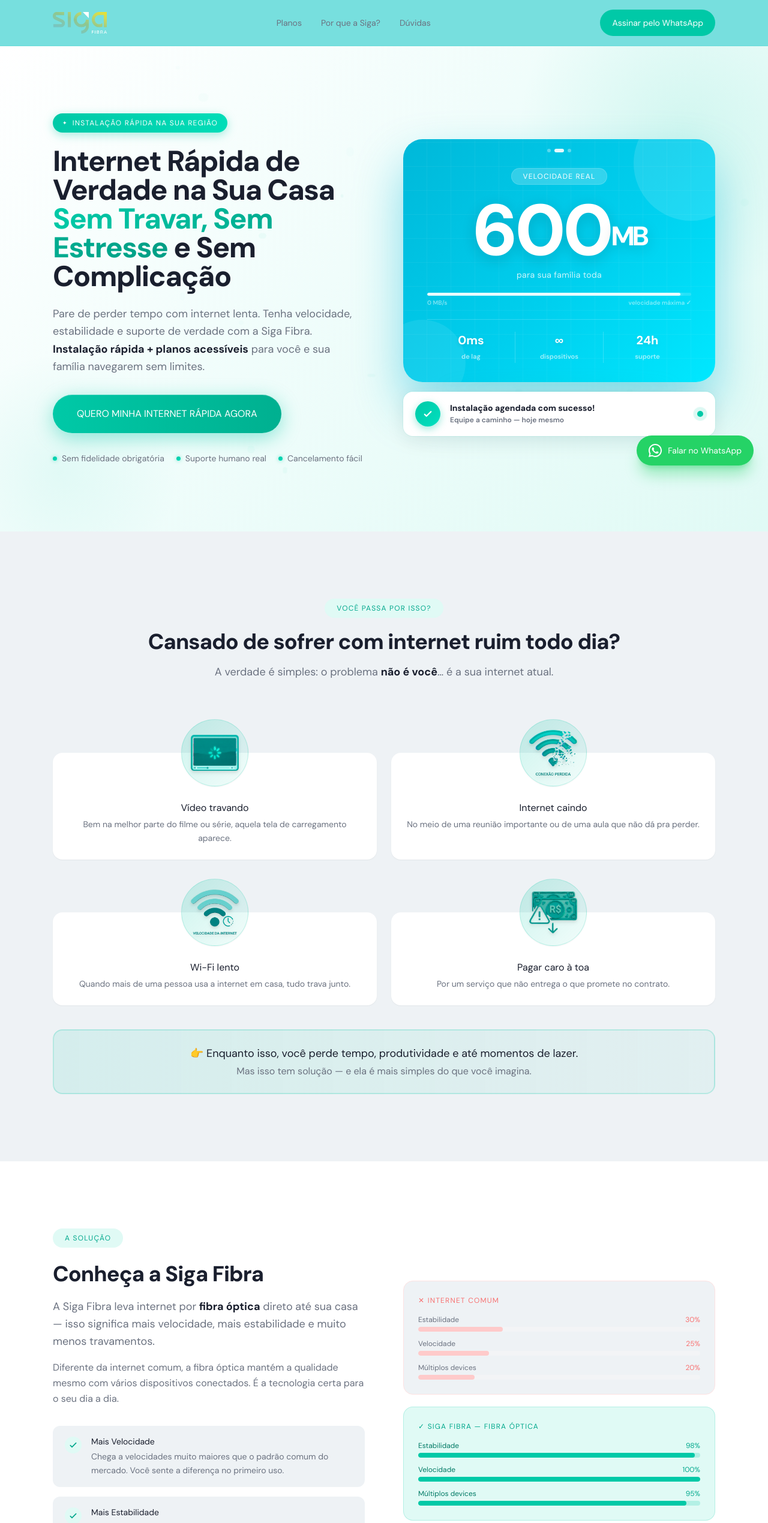
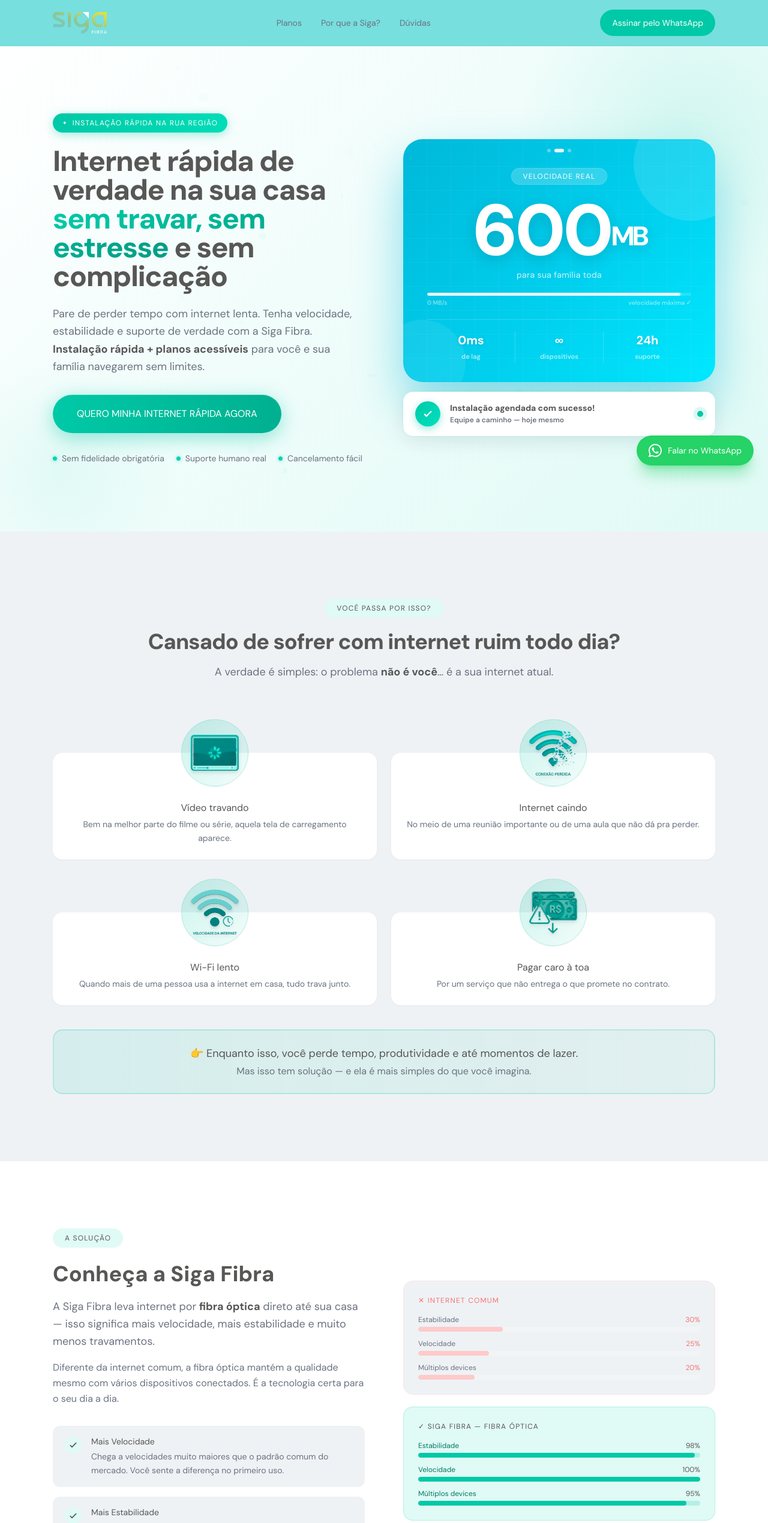
Before and after one commit to agenciaacev/siga-fibra-lp-1, a React (Vite) app: page / in a window 1280 px wide. Shown: the top 2539 px of the page at 60% size. Built offline with nearby package versions, Linux system fonts and the light colour scheme.

Commit message:
alteração de cores

```diff
--- a/src/components/Benefits.tsx
+++ b/src/components/Benefits.tsx
@@ -48,7 +48,7 @@
           <span className="inline-block bg-teal-light text-teal-dark text-xs font-800 tracking-widest uppercase px-5 py-2 rounded-full mb-5">
             Por que a Siga Fibra?
           </span>
-          <h2 className="text-3xl md:text-4xl font-black text-dark tracking-tight mb-4">
+          <h2 className="text-3xl md:text-4xl font-black text-[#575756] tracking-tight mb-4">
             Benefícios que fazem diferença de verdade
           </h2>
           <p className="text-muted font-600 text-lg max-w-xl mx-auto leading-relaxed">
--- a/src/components/FAQ.tsx
+++ b/src/components/FAQ.tsx
@@ -61,7 +61,7 @@
           <span className="inline-block bg-teal-light text-teal-dark text-xs font-800 tracking-widest uppercase px-5 py-2 rounded-full mb-5">
             Sem desculpas
           </span>
-          <h2 className="text-3xl md:text-4xl font-black text-dark tracking-tight mb-4">
+          <h2 className="text-3xl md:text-4xl font-black text-darktracking-tight mb-4">
             Quebrando suas dúvidas
           </h2>
           <p className="text-muted font-600 text-lg max-w-md mx-auto">
--- a/src/components/Hero.tsx
+++ b/src/components/Hero.tsx
@@ -344,7 +344,7 @@
       </div>
 
       <div style={{ flex: 1 }}>
-        <p style={{ fontWeight: 800, color: '#1A1F2E', fontSize: '0.875rem', lineHeight: 1.3 }}>
+        <p style={{ fontWeight: 800, color: '#575756', fontSize: '0.875rem', lineHeight: 1.3 }}>
           Instalação agendada com sucesso!
         </p>
         <p style={{ color: '#6B7280', fontSize: '0.75rem', fontWeight: 600, marginTop: 2 }}>
@@ -431,15 +431,15 @@
                 }}
               >
                 <span style={{ fontSize: 9 }}>✦</span>
-                Instalação Rápida na Sua Região
+                Instalação rápida na rua região
               </span>
             </div>
 
             <h1
-              className="title-reveal  text-4xl md:text-5xl font-black leading-tight text-dark mb-6"
+              className="title-reveal  text-4xl md:text-5xl font-black leading-tight text-[#575756] mb-6"
               style={{ letterSpacing: '-0.03em' }}
             >
-              Internet Rápida de Verdade na Sua Casa{' '}
+              Internet rápida de verdade na sua casa {' '}
               <span
                 style={{
                   background: 'linear-gradient(90deg, #00C9A7, #009E85)',
@@ -448,15 +448,15 @@
                   backgroundClip: 'text',
                 }}
               >
-                Sem Travar, Sem Estresse
+                sem travar, sem estresse
               </span>{' '}
-              e Sem Complicação
+              e sem complicação
             </h1>
 
             <p className="sub-reveal text-muted font-600 text-lg leading-relaxed mb-8">
               Pare de perder tempo com internet lenta. Tenha velocidade, estabilidade e
               suporte de verdade com a Siga Fibra.{' '}
-              <strong className="text-dark">
+              <strong className="text-[#575756]">
                 Instalação rápida + planos acessíveis
               </strong>{' '}
               para você e sua família navegarem sem limites.
--- a/src/components/Pain.tsx
+++ b/src/components/Pain.tsx
@@ -44,12 +44,12 @@
           <span className="inline-block bg-teal-light text-teal-dark text-xs font-800 tracking-widest uppercase px-5 py-2 rounded-full mb-5">
             Você passa por isso?
           </span>
-          <h2 className="text-3xl md:text-4xl font-black text-dark tracking-tight mb-4">
+          <h2 className="text-3xl md:text-4xl font-black text-[#575756] tracking-tight mb-4">
             Cansado de sofrer com internet ruim todo dia?
           </h2>
           <p className="text-muted font-600 text-lg max-w-xl mx-auto leading-relaxed">
             A verdade é simples: o problema{' '}
-            <strong className="text-dark">não é você</strong>… é a sua internet atual.
+            <strong className="text-[#575756]">não é você</strong>… é a sua internet atual.
           </p>
         </div>
 
--- a/src/components/Solution.tsx
+++ b/src/components/Solution.tsx
@@ -24,13 +24,13 @@
             A Solução
           </span>
 
-          <h2 className="text-3xl md:text-4xl font-black text-dark tracking-tight mb-5">
+          <h2 className="text-3xl md:text-4xl font-black text-tracking-tight mb-5">
             Conheça a Siga Fibra
           </h2>
 
           <p className="text-muted font-600 text-lg leading-relaxed mb-4">
             A Siga Fibra leva internet por{' '}
-            <strong className="text-dark">fibra óptica</strong> direto até sua casa —
+            <strong className="text-[#575756]">fibra óptica</strong> direto até sua casa —
             isso significa mais velocidade, mais estabilidade e muito menos travamentos.
           </p>
 
--- a/src/index.css
+++ b/src/index.css
@@ -13,7 +13,7 @@
   body {
     font-family: 'DM Sans', sans-serif;
     background-color: #EEF2F5;
-    color: #1A1F2E;
+    color: #575756;
     overflow-x: hidden;
   }
 }
--- a/tailwind.config.ts
+++ b/tailwind.config.ts
@@ -6,12 +6,11 @@
       colors: {
         teal: {
           DEFAULT: '#00C9A7',
-          dark: '#00A88C',
           darker: '#007A65',
           light: '#E0FAF5',
           lighter: '#F0FDFB',
         },
-        dark: '#1A1F2E',
+        dark: '#575756',
         muted: '#6B7280',
         bg: '#EEF2F5',
       },
```
